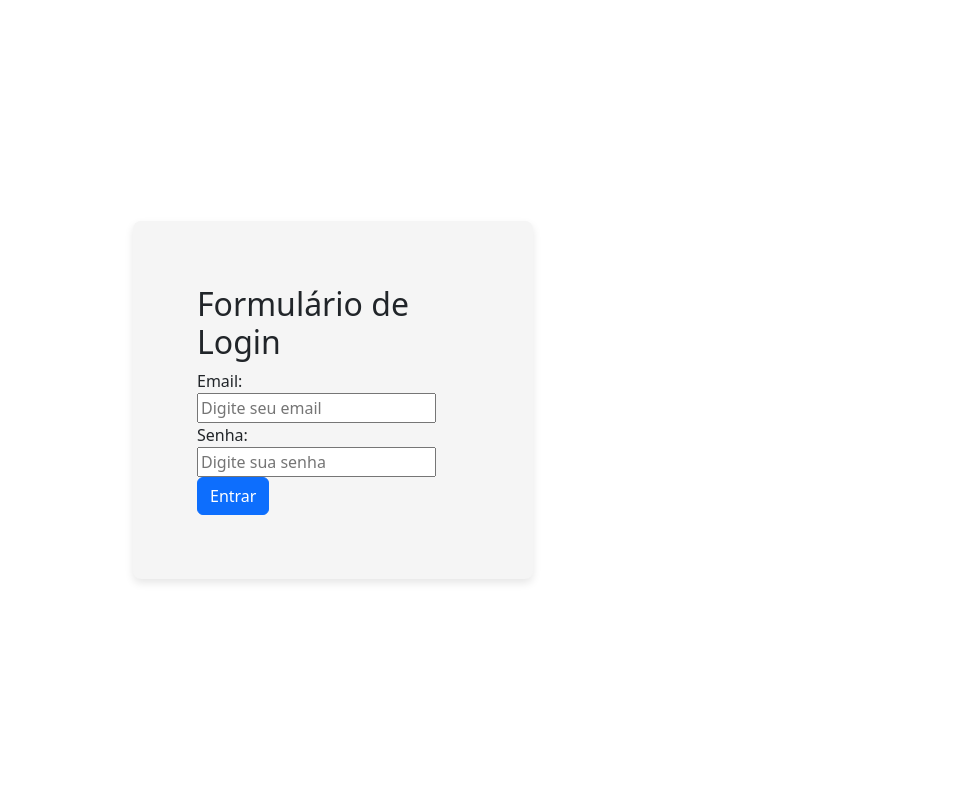
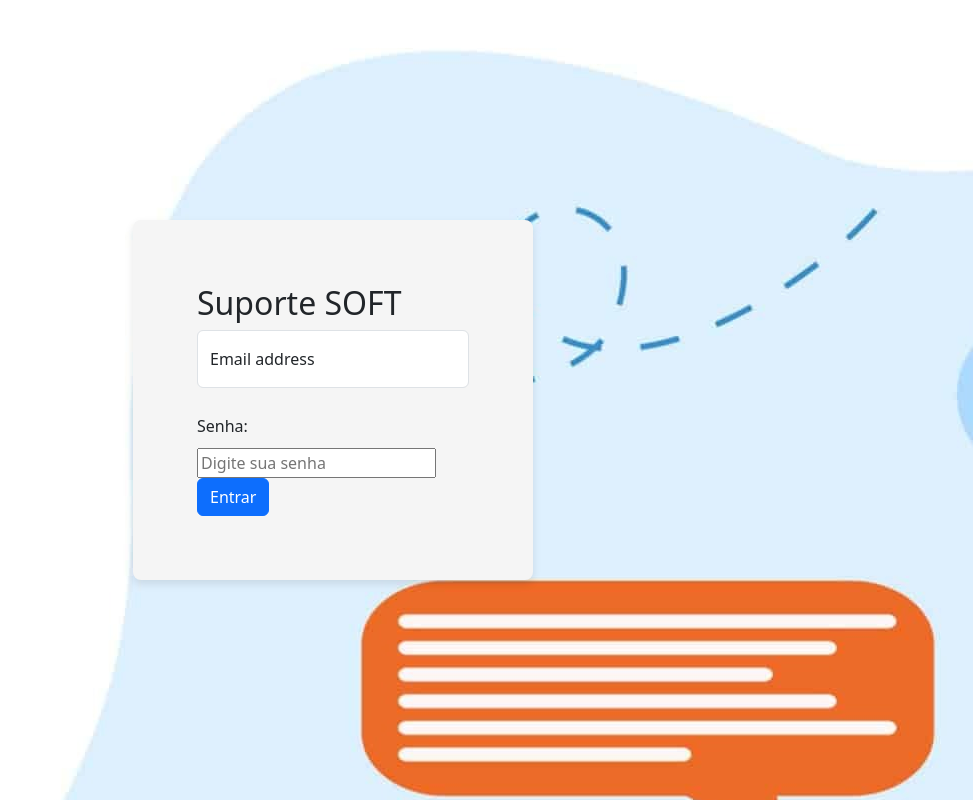
Before and after one commit to DavydeSouza/support, a React (Create React App) app in the folder support/: page / in a window 1280 px wide. Shown: the whole page, without its empty margins (307-1280 px from the left). Built offline with nearby package versions, Linux system fonts and the light colour scheme.

Commit message:
initil commit

```diff
--- a/support/src/App.css
+++ b/support/src/App.css
@@ -7,20 +7,22 @@ body {
   justify-content: center;
   align-items: center;
   height: 100vh;
-  background-color: #f4f4f4;
+  background-image: url(../assets/R.jpg)
 }
 
 /* Estilo da seção principal do formulário */
 section {
   background-color: whitesmoke;
   padding: 4rem;
-
   border-radius: 8px;
   box-shadow: 0px 4px 8px rgba(0, 0, 0, 0.1);
   width: 100%;
   max-width: 400px;
 }
-
+.login_label{
+  margin-top: 10px;
+  margin-bottom: 10px;
+}
 /* Título do formulário */
 
 /* Estilo da mensagem de erro */
--- a/support/src/App.js
+++ b/support/src/App.js
@@ -1,6 +1,7 @@
 import React, { useState } from 'react';
 import './App.css';
-import Button from 'react-bootstrap/Button'; // Importando o componente Button do React Bootstrap
+import Button from 'react-bootstrap/Button';
+import Form from 'react-bootstrap/Form' // Importando o componente Button do React Bootstrap
 
 function App() {
   // Definindo o estado para os campos de entrada e a mensagem de erro
@@ -32,21 +33,15 @@ function App() {
     <main>
       <section>
         <div>
-          <h2 className='login_title'>Formulário de Login</h2>
+          <h2 className='login_title'>Suporte SOFT</h2>
 
           {error && <p style={{ color: 'red' }}>{error}</p>}
 
           <form onSubmit={handleSubmit}>
-            <div>
-              <label className='login_label'>Email:</label>
-              <input
-                type="email"
-                value={email}
-                onChange={(e) => setEmail(e.target.value)}
-                placeholder="Digite seu email"
-                maxLength={25}
-              />
-            </div>
+          <div class="form-floating mb-3">
+            <input type="email" class="form-control" id="floatingInput" placeholder="name@example.com"/>
+            <label for="floatingInput">Email address</label>
+          </div>
 
             <div>
               <label className='login_label'>Senha:</label>
```
Also changed, not shown: support/assets/R.jpeg (added).
